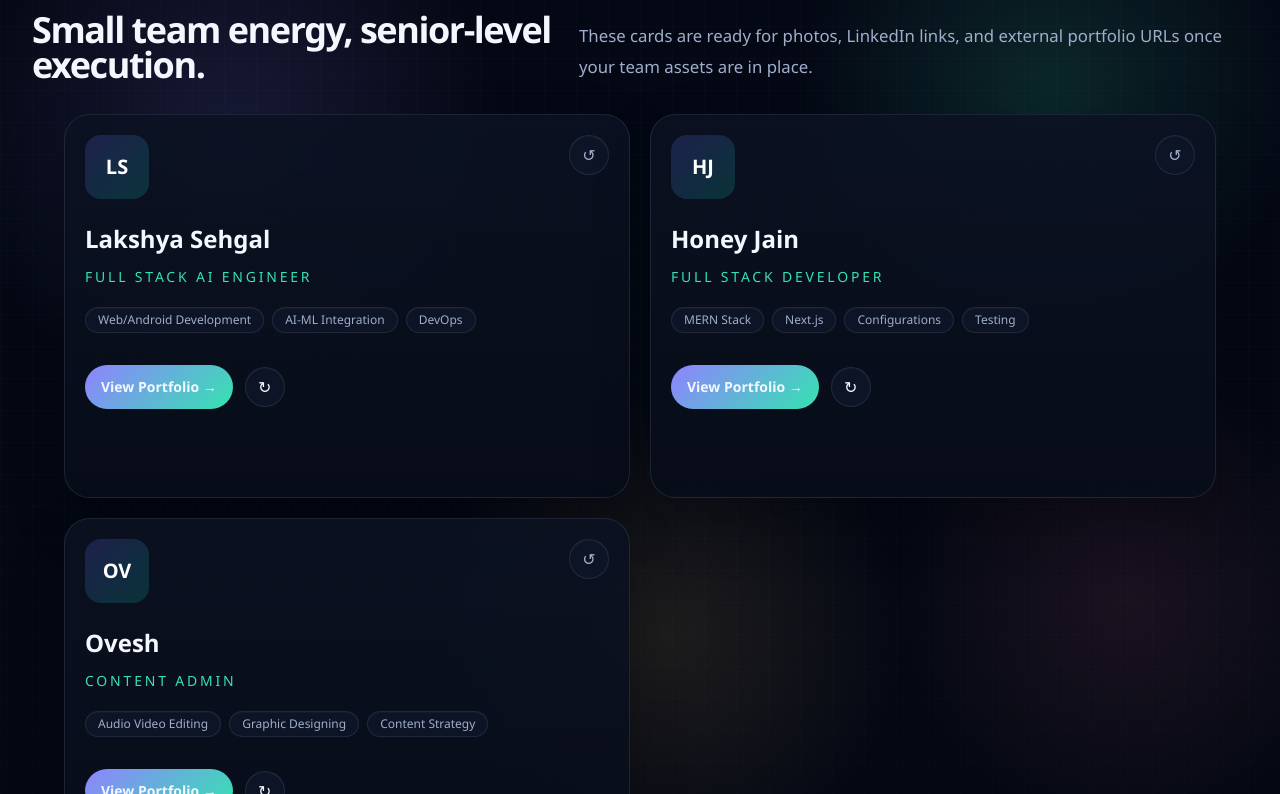
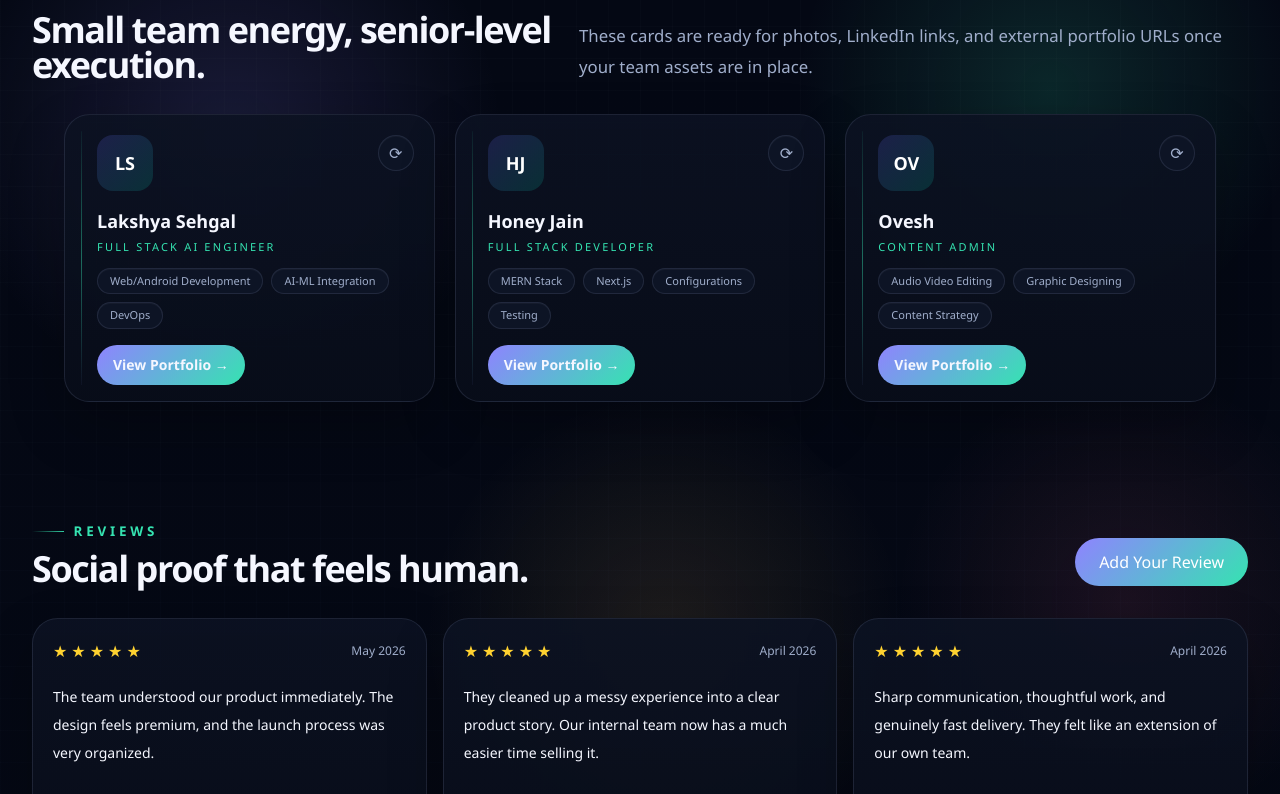
Before and after one commit to lakshy1/08-velixo-studio, a Next.js app: page / in a window 1280 px wide. Shown: the part 3206-4000 px from the top of the page. Built offline with nearby package versions, Linux system fonts and the light colour scheme.

Commit message:
changes in Team sizee

```diff
--- a/app/agency-home.tsx
+++ b/app/agency-home.tsx
@@ -1178,59 +1178,59 @@ export default function AgencyHome() {
             </p>
           </div>
 
-          <div ref={teamPopupRef} className="mx-auto grid max-w-6xl gap-5 md:grid-cols-2">
+          <div ref={teamPopupRef} className="mx-auto grid max-w-6xl gap-5 md:grid-cols-2 xl:grid-cols-3">
             {team.map((member) => (
               <article key={member.name} className={`flip-card rounded-[1.6rem] ${activeTeamCard === member.name ? "is-flipped" : ""}`}>
-                <div className="flip-inner relative h-full min-h-[24rem]">
-                  <div className="flip-face absolute inset-0 rounded-[1.6rem] surface-panel-strong p-5">
+                <div className="flip-inner relative h-full min-h-[18rem]">
+                  <div className="flip-face absolute inset-0 rounded-[1.6rem] surface-panel-strong p-4 sm:p-5">
+                    <div className="pointer-events-none absolute left-4 top-4 bottom-4 w-px rounded-full bg-[linear-gradient(180deg,rgba(53,227,177,0.08),rgba(53,227,177,0.55),rgba(143,131,255,0.06))] opacity-80" />
+                    <div className="flex h-full flex-col pl-3">
                       <div className="flex items-start justify-between gap-3">
-                      <div className="flex h-16 w-16 items-center justify-center rounded-2xl bg-[linear-gradient(135deg,rgba(108,99,255,0.2),rgba(0,212,170,0.18))] text-xl font-bold text-white">
+                        <div className="flex h-14 w-14 items-center justify-center rounded-2xl bg-[linear-gradient(135deg,rgba(108,99,255,0.18),rgba(0,212,170,0.16))] text-lg font-bold text-white">
                           {member.initials}
                         </div>
                         <button
                           type="button"
                           onClick={() => setActiveTeamCard((current) => (current === member.name ? null : member.name))}
-                        className="chip flex h-10 w-10 items-center justify-center text-sm text-[var(--text-soft)] transition-colors hover:text-[var(--text)]"
+                          className="chip flex h-9 w-9 items-center justify-center text-sm text-[var(--text-soft)] transition-colors hover:text-[var(--text)]"
                           aria-pressed={activeTeamCard === member.name}
                           aria-label="Flip card"
                         >
-                        ↺
+                          ⟳
                         </button>
                       </div>
-                    <div className="mt-6 space-y-3">
-                      <h3 className="text-2xl font-semibold text-[var(--text)]">{member.name}</h3>
-                      <div className="text-sm uppercase tracking-[0.2em] text-[var(--accent-2)]">
+
+                      <div className="mt-4 space-y-1">
+                        <h3 className="text-lg font-semibold text-[var(--text)]">{member.name}</h3>
+                        <div className="text-[11px] uppercase tracking-[0.2em] text-[var(--accent-2)]">
                           {member.role}
                         </div>
-                      <div className="flex flex-wrap gap-2 pt-2">
+                      </div>
+
+                      <div className="mt-3 flex flex-wrap gap-2">
                         {member.skills.map((skill) => (
                           <span
                             key={skill}
-                            className="chip px-3 py-1 text-xs text-[var(--text-soft)]"
+                            className="chip px-3 py-1 text-[11px] text-[var(--text-soft)]"
                           >
                             {skill}
                           </span>
                         ))}
                       </div>
-                    </div>
-                    <div className="mt-8 flex flex-wrap items-center gap-3">
+
+                      <div className="mt-auto flex items-center justify-start gap-3 pt-4">
                         <a
                           href="#contact"
-                        className="inline-flex items-center gap-2 rounded-full bg-[linear-gradient(135deg,var(--accent),var(--accent-2))] px-4 py-3 text-sm font-semibold text-white"
+                          className="inline-flex items-center gap-2 rounded-full bg-[linear-gradient(135deg,var(--accent),var(--accent-2))] px-4 py-2.5 text-sm font-semibold text-white"
                         >
                           View Portfolio →
                         </a>
-                      <button
-                        type="button"
-                        onClick={() => setActiveTeamCard((current) => (current === member.name ? null : member.name))}
-                        className="chip flex h-10 w-10 items-center justify-center text-sm font-semibold text-[var(--text)]"
-                        aria-label="Flip to bio"
-                      >
-                        ↻
-                      </button>
-                    </div>
-                  </div>
-                  <div className="flip-face flip-back absolute inset-0 rounded-[1.6rem] surface-panel-strong p-5">
+                      </div>
+                    </div>
+                  </div>
+                  <div className="flip-face flip-back absolute inset-0 rounded-[1.6rem] surface-panel-strong p-4 sm:p-5">
+                    <div className="pointer-events-none absolute left-4 top-4 bottom-4 w-px rounded-full bg-[linear-gradient(180deg,rgba(53,227,177,0.08),rgba(53,227,177,0.55),rgba(143,131,255,0.06))] opacity-80" />
+                    <div className="flex h-full flex-col pl-3">
                       <div className="flex items-start justify-between gap-3">
                         <div className="text-sm uppercase tracking-[0.2em] text-[var(--text-soft)]">
                           Bio
@@ -1238,15 +1238,16 @@ export default function AgencyHome() {
                         <button
                           type="button"
                           onClick={() => setActiveTeamCard(null)}
-                        className="chip flex h-10 w-10 items-center justify-center text-xs text-[var(--text-soft)] transition-colors hover:text-[var(--text)]"
+                          className="chip flex h-9 w-9 items-center justify-center text-xs text-[var(--text-soft)] transition-colors hover:text-[var(--text)]"
                           aria-label="Close bio"
                         >
                           ✕
                         </button>
                       </div>
-                    <p className="mt-4 text-base leading-8 text-[var(--text)]">{member.bio}</p>
-                    <div className="mt-8 rounded-2xl surface-panel p-4 text-sm text-[var(--text-soft)]">
+                      <p className="mt-4 text-sm leading-7 text-[var(--text)]">{member.bio}</p>
+                      <div className="mt-auto rounded-2xl surface-panel p-3 text-xs leading-6 text-[var(--text-soft)]">
                         This space can link to LinkedIn, external portfolio pages, or personal case study reels.
+                      </div>
                     </div>
                   </div>
                 </div>
@@ -1689,18 +1690,18 @@ export default function AgencyHome() {
 
       {activeService ? (
         <div
-          className={`fixed inset-0 z-[70] px-4 py-4 backdrop-blur-sm sm:px-6 sm:py-6 ${theme === "light" ? "bg-black/45" : "bg-black/70"}`}
+          className={`fixed inset-0 z-[70] px-3 py-3 backdrop-blur-sm sm:px-6 sm:py-6 ${theme === "light" ? "bg-black/45" : "bg-black/70"}`}
           onClick={() => setActiveServiceIndex(null)}
         >
           <div
-            className={`mx-auto mt-2 max-h-[calc(100vh-2rem)] w-full max-w-3xl overflow-y-auto rounded-[2rem] border p-5 shadow-[0_30px_90px_rgba(0,0,0,0.48)] sm:mt-4 sm:p-8 ${
+            className={`mx-auto mt-1 max-h-[calc(100vh-1.5rem)] w-full max-w-[68rem] overflow-y-auto rounded-[2rem] border p-4 shadow-[0_30px_90px_rgba(0,0,0,0.48)] sm:mt-2 sm:p-6 lg:min-h-[32rem] ${
               theme === "light"
                 ? "border-[rgba(170,136,66,0.12)] bg-[linear-gradient(180deg,rgba(252,246,233,0.99),rgba(244,234,213,0.98))] text-[#181310]"
                 : "border-white/10 bg-[rgba(9,14,26,0.98)] text-[var(--text)]"
             }`}
             onClick={(event) => event.stopPropagation()}
           >
-            <div className={`flex items-start justify-between gap-4 border-b pb-5 ${theme === "light" ? "border-black/10" : "border-white/10"}`}>
+            <div className={`flex items-start justify-between gap-4 border-b pb-4 ${theme === "light" ? "border-black/10" : "border-white/10"}`}>
               <div>
                 <div
                   className={`text-sm uppercase tracking-[0.22em] ${
@@ -1709,10 +1710,10 @@ export default function AgencyHome() {
                 >
                   Service Deep Dive
                 </div>
-                <h3 className={`mt-2 text-2xl font-semibold sm:text-[2rem] ${theme === "light" ? "text-[#181310]" : "text-[var(--text)]"}`}>
+                <h3 className={`mt-2 text-[1.9rem] font-semibold leading-tight sm:text-[2.15rem] ${theme === "light" ? "text-[#181310]" : "text-[var(--text)]"}`}>
                   {activeService.title}
                 </h3>
-                <p className={`mt-3 max-w-2xl text-sm leading-7 ${theme === "light" ? "text-[#6f5d49]" : "text-white/68"}`}>
+                <p className={`mt-2 max-w-2xl text-sm leading-6 ${theme === "light" ? "text-[#6f5d49]" : "text-white/68"}`}>
                   {activeService.description}
                 </p>
               </div>
@@ -1730,12 +1731,12 @@ export default function AgencyHome() {
               </button>
             </div>
 
-            <div className="mt-6 grid gap-4 lg:grid-cols-[1.08fr_0.92fr]">
-              <div className={`rounded-[1.5rem] border p-5 ${theme === "light" ? "border-black/10 bg-black/[0.03]" : "border-white/10 bg-white/[0.03]"}`}>
+            <div className="mt-5 grid gap-4 lg:grid-cols-[0.95fr_1.05fr] lg:items-stretch">
+              <div className={`rounded-[1.35rem] border p-4 sm:p-5 ${theme === "light" ? "border-black/10 bg-black/[0.03]" : "border-white/10 bg-white/[0.03]"}`}>
                 <div className={`text-sm uppercase tracking-[0.2em] ${theme === "light" ? "text-[#7a6850]" : "text-white/55"}`}>
                   What This Covers
                 </div>
-                <ul className={`mt-4 space-y-3 text-sm leading-7 ${theme === "light" ? "text-[#2a2118]" : "text-white/82"}`}>
+                <ul className={`mt-3 space-y-2.5 text-sm leading-6 ${theme === "light" ? "text-[#2a2118]" : "text-white/82"}`}>
                   {activeService.points.map((point) => (
                     <li key={point} className="flex gap-3">
                       <span className="mt-2 h-2 w-2 shrink-0 rounded-full bg-[var(--accent-2)] shadow-[0_0_14px_rgba(53,227,177,0.35)]" />
@@ -1745,11 +1746,11 @@ export default function AgencyHome() {
                 </ul>
               </div>
 
-              <div className={`rounded-[1.5rem] border p-5 ${theme === "light" ? "border-black/10 bg-black/[0.03]" : "border-white/10 bg-white/[0.03]"}`}>
+              <div className={`rounded-[1.35rem] border p-4 sm:p-5 ${theme === "light" ? "border-black/10 bg-black/[0.03]" : "border-white/10 bg-white/[0.03]"}`}>
                 <div className={`text-sm uppercase tracking-[0.2em] ${theme === "light" ? "text-[#7a6850]" : "text-white/55"}`}>
                   Suggested Tools
                 </div>
-                <div className="mt-4 flex flex-wrap gap-2">
+                <div className="mt-3 flex flex-wrap gap-2">
                   {activeService.technologies.map((technology) => (
                     <span
                       key={technology}
@@ -1764,10 +1765,10 @@ export default function AgencyHome() {
                   ))}
                 </div>
 
-                <div className={`mt-6 text-sm uppercase tracking-[0.2em] ${theme === "light" ? "text-[#7a6850]" : "text-white/55"}`}>
+                <div className={`mt-5 text-sm uppercase tracking-[0.2em] ${theme === "light" ? "text-[#7a6850]" : "text-white/55"}`}>
                   Delivery Flow
                 </div>
-                <div className="mt-4 space-y-3">
+                <div className="mt-3 grid gap-2 sm:grid-cols-3 sm:gap-3">
                   {[
                     { phase: "Discover", detail: "Clarify the brief, scope, and outcome." },
                     { phase: "Build", detail: "Shape the work with clean structure and polish." },
```
Lines whose indentation alone changed are shown as unchanged.
